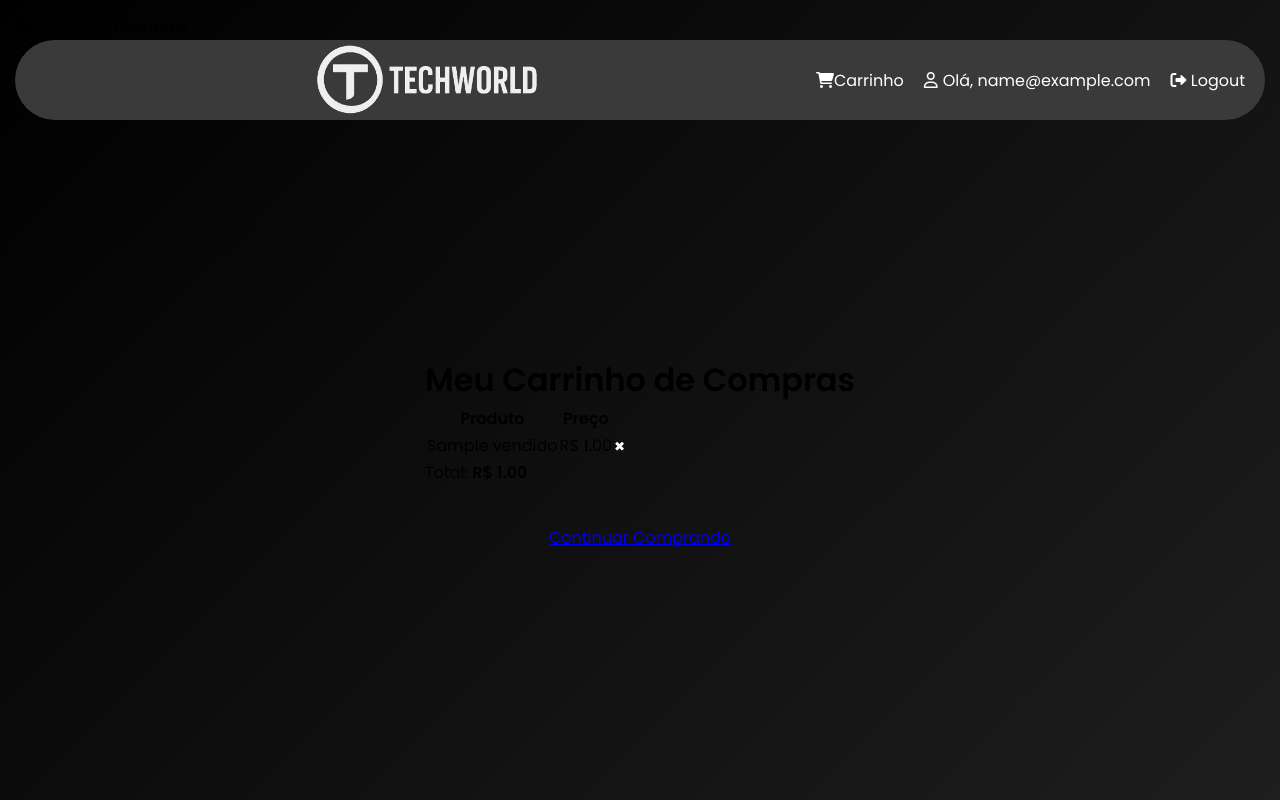
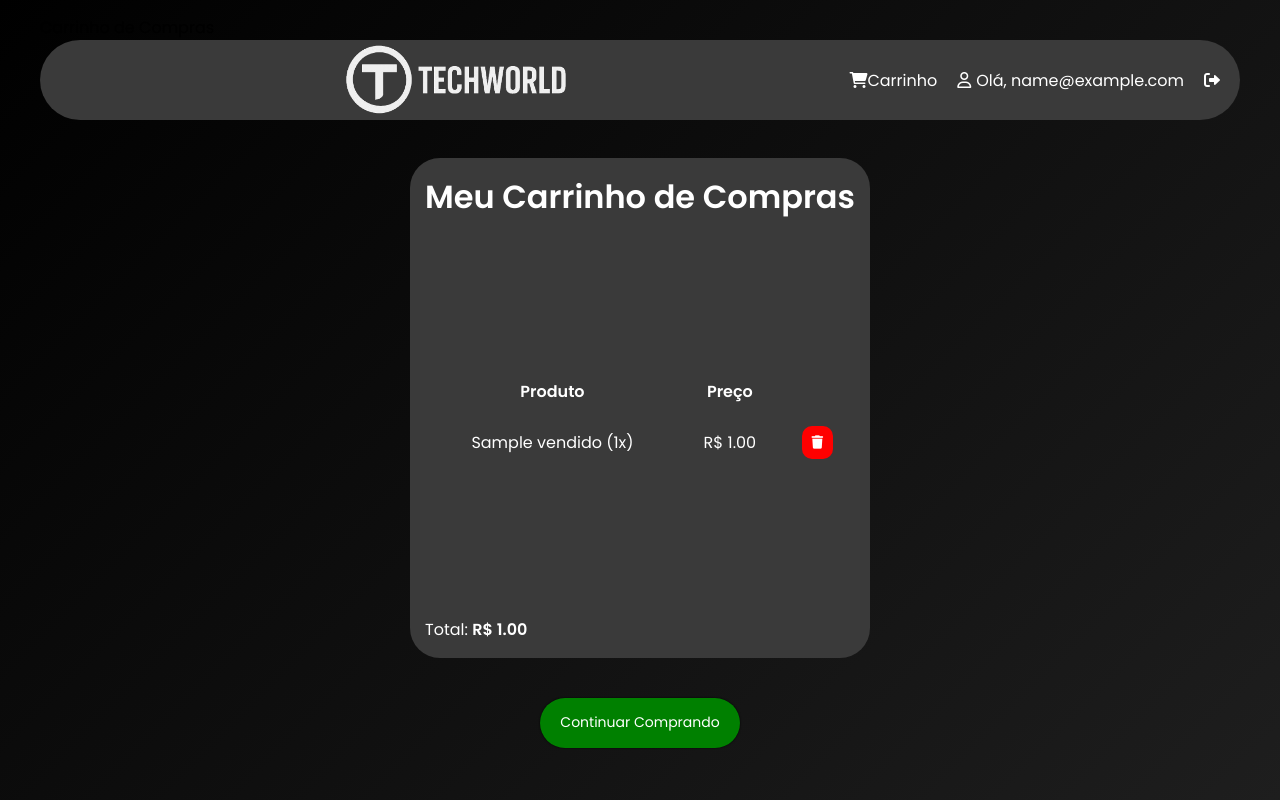
Before and after one commit to flaubersauan/MercadoPSI, a Flask app: page /visualizar_carrinho in a window 1280 px wide. Run offline with Flask 3, Linux system fonts and the light colour scheme; a user stored in the database is signed in; tables that the repository leaves empty hold one stand-in row (values such as "Sample post"); some web fonts are replaced.

Commit message:
adicionando a rota adicionar no carrinho e ajustando o template visualizar.html

```diff
--- a/app.py
+++ b/app.py
@@ -2,7 +2,7 @@ from flask import *
 from flask_login import *
 from flask_bcrypt import *
 from datetime import datetime
-
+from sqlalchemy import func
 #import os
 # import dotenv
 # dotenv.load_dotenv()
@@ -17,7 +17,7 @@ from models import (
 app = Flask(__name__)
 app.config['SECRET_KEY'] = 'intercurso2025'
 
-app.config['SQLALCHEMY_DATABASE_URI'] = 'mysql+pymysql://root:@localhost/mercadopsi'
+app.config['SQLALCHEMY_DATABASE_URI'] = 'mysql+pymysql://root:FSca*2033@localhost/mercadopsi'
 
 app.config['SQLALCHEMY_TRACK_MODIFICATIONS'] = False
 
@@ -100,22 +100,41 @@ def adicionar_no_carrinho():
 @app.route('/visualizar_carrinho')
 @login_required
 def visualizar_carrinho():
-    # Buscar apenas os produtos do usuário logado
-    produtos_no_carrinho = Produtos_Vendidos.query.filter_by(usuario_id=current_user.id).all()
+    # Agrupar produtos iguais e contar quantos de cada
+    produtos_agrupados = (
+        db.session.query(
+            Produtos_Vendidos.nome_produto,
+            func.count(Produtos_Vendidos.id).label('quantidade'),
+            func.sum(Produtos_Vendidos.preco).label('preco_total')
+        )
+        .filter(Produtos_Vendidos.usuario_id == current_user.id)
+        .group_by(Produtos_Vendidos.nome_produto)
+        .all()
+    )
 
-    total_carrinho = sum(item.preco for item in produtos_no_carrinho)
+    # Calcular total do carrinho
+    total_carrinho = sum(item.preco_total for item in produtos_agrupados)
 
-    return render_template('visualizar_carrinho.html', produtos=produtos_no_carrinho, total=total_carrinho)
+    return render_template(
+        'visualizar_carrinho.html',
+        produtos=produtos_agrupados,
+        total=total_carrinho
+    )
 
-@app.route('/remover_do_carrinho/<int:produto_id>', methods=['POST'])
+
+@app.route('/remover_uma_unidade/<nome_produto>', methods=['POST'])
 @login_required
-def remover_do_carrinho(produto_id):
-    produto = Produtos_Vendidos.query.filter_by(id=produto_id, usuario_id=current_user.id).first()
+def remover_uma_unidade(nome_produto):
+    produto = (
+        Produtos_Vendidos.query
+        .filter_by(nome_produto=nome_produto, usuario_id=current_user.id)
+        .first()
+    )
 
     if produto:
         db.session.delete(produto)
         db.session.commit()
-        flash(f'❌ Produto "{produto.nome_produto}" removido do carrinho.')
+        flash(f'❌ 1 unidade de "{nome_produto}" foi removida do carrinho.')
     else:
         flash('Produto não encontrado ou não pertence a este usuário.')
 
--- a/debug_workbench.py
+++ b/debug_workbench.py
@@ -17,7 +17,7 @@ def debug_completo():
     DB_PORT = os.getenv("DB_PORT", "3306")
     DB_NAME = os.getenv("DB_NAME", "mercadopsi")
     DB_USER = "root"
-    DB_PASSWORD = ""
+    DB_PASSWORD = "FSca*2033"
 
 
     print(f"Host: {DB_HOST}")
--- a/static/style.css
+++ b/static/style.css
@@ -13,6 +13,8 @@ body {
     flex-direction: column;
     background: linear-gradient(135deg, #000000, #1e1e1e);
     padding: 15px;
+    padding-right: 40px;
+    padding-left: 40px;
 }
 
 header {
@@ -59,23 +61,29 @@ main {
 }
 
 .card {
+    display: flex;
     background-color: #fff;
     border-radius: 12px;
     box-shadow: 0 4px 8px rgba(0,0,0,0.1);
     overflow: hidden;
-    display: flex;
     flex-direction: column;
     transition: transform 0.2s;
     flex: 1;
+    justify-content: space-between;
+    padding: 30px;
 }
 .card:hover {
     transform: translateY(-5px);
 }
 .card img {
-    width: 100%;
+    width: 80%;
     height: 120px;
 }
-
+.form{
+    display: flex;
+    align-items: center;
+    justify-content: space-between;
+}
 .card-content {
     padding: 15px;
     flex-grow: 1;
@@ -118,3 +126,56 @@ main {
     border-radius: 30px;
     max-height: 450px;
 }
+.carrinho-container {
+    padding: 15px;
+    display: flex;
+    flex-direction: column;
+    justify-content: space-between;
+    background-color: #3a3a3a;
+    border-radius: 30px;
+    flex: 1;
+    max-height: 500px;
+   overflow-y: hidden;
+}
+
+.carrinho-container h1{
+    color: #fff;
+}
+table th,tr,td{
+    margin: 20px;
+    color: white;
+    text-align: center;
+    padding: 10px;
+}
+.total{
+    display: flex;
+    color: white;
+
+}
+.botoes-carrinho{
+    display: flex;
+    border: none;
+    cursor: pointer;
+    background-color: green;
+    color: white;
+    height: 50px;
+    width: 100%;
+    max-width: 200px;
+    border-radius: 40px;
+    box-shadow: 0 0 2px black;
+    font-size: 20px;
+    font-family: 'Poppins';
+    align-items: center;
+    justify-content: center;
+}
+.botoes-carrinho a{
+    font-size: 14px;
+    text-decoration: none;
+    color: white;
+}
+i.fa-solid.fa-trash{
+    background-color: red;
+    padding:10px;
+    border-radius: 10px;
+    width: 100%;
+}
--- a/templates/base.html
+++ b/templates/base.html
@@ -21,7 +21,7 @@
                     <i class="fa-regular fa-user"></i>
                     <p>Olá, {{current_user.email}}</p>
                 </div>
-                <a href="{{ url_for('logout') }}"><i class="fa-solid fa-right-from-bracket"></i> Logout</a>
+                <a href="{{ url_for('logout') }}"><i class="fa-solid fa-right-from-bracket"></i></a>
             </div>
 
         {% endblock %}
--- a/templates/visualizar_carrinho.html
+++ b/templates/visualizar_carrinho.html
@@ -19,12 +19,16 @@
                 <tbody>
                     {% for produto in produtos %}
                         <tr>
-                            <td>{{ produto.nome_produto }}</td>
-                            <td>R$ {{ "%.2f"|format(produto.preco) }}</td>
+                            <td>{{ produto.nome_produto }} ({{ produto.quantidade }}x)</td>
+                            <td>R$ {{ "%.2f"|format(produto.preco_total) }}</td>
                             <td>
-                                <form action="{{ url_for('remover_do_carrinho', produto_id=produto.id) }}" method="POST" style="display:inline;">
-                                <button type="submit" style="background:none; border:none; color:white; cursor:pointer;">✖</button>
-                                </form>
+
+                            <form action="{{ url_for('remover_uma_unidade', nome_produto=produto.nome_produto) }}" method="POST" style="display:inline;">
+                                <button type="submit" style="background:none; border:none; color:white; cursor:pointer;">
+                                    <i class="fa-solid fa-trash"></i>
+                                </button>
+                            </form>
+
                             </td>
                         </tr>
                     {% endfor %}
```
